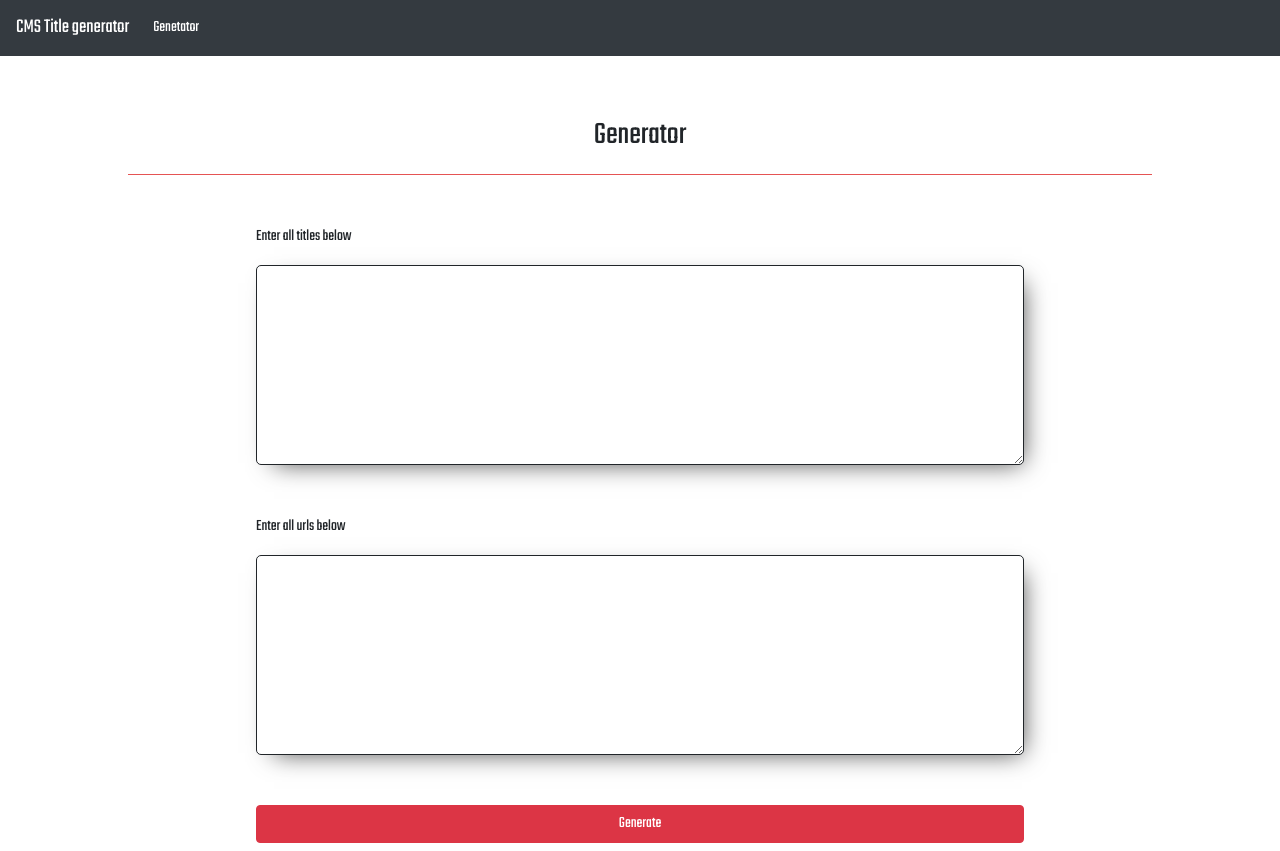
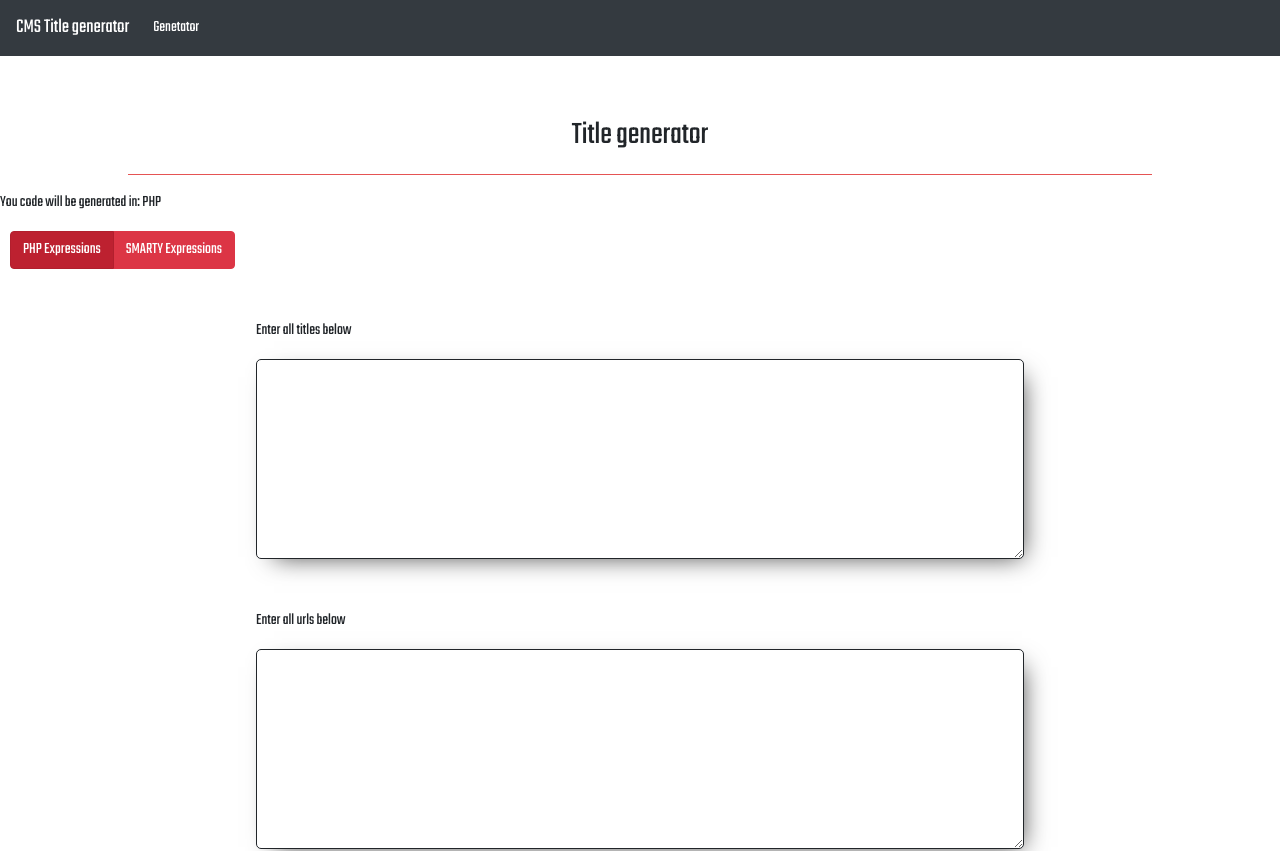
Before and after one commit to DevWichrowski/CMS-title-generator, a React (Create React App) app: page / in a window 1280 px wide. Shown: the top 851 px of the page. Built offline with nearby package versions, Linux system fonts and the light colour scheme.

Commit message:
Add reverted changes
Bug is fixed

```diff
--- a/src/components/Dashboard/TitleGenerator/TitleGenerator.js
+++ b/src/components/Dashboard/TitleGenerator/TitleGenerator.js
@@ -2,10 +2,9 @@ import React, { Component } from 'react';
 import { connect } from 'react-redux';
 import { getLoginStatus } from '../../../store/selectors/users.selectors';
 import './TitleGenerator.scss';
-import { Button } from 'react-bootstrap';
+import { Button, ToggleButton, ToggleButtonGroup, ButtonToolbar } from 'react-bootstrap';
 import AlertSuccess from './AlertSuccess/AlertSuccess';
 import AlertError from './AlertError/AlertError';
-import ButtonGenerate from './ButtonGenerate/ButtonGenerate';
 import ResultModal from './ResultModal/ResultModal';
 
 class TitleGenerator extends Component {
@@ -20,7 +19,8 @@ class TitleGenerator extends Component {
 			alertSuccess: false,
 			alertError: false,
 			textareaResult: null,
-			showResultModal: false
+			showResultModal: false,
+			languageMode: 'PHP'
 		};
 	}
 
@@ -39,8 +39,8 @@ class TitleGenerator extends Component {
 	handleShowModal = () => {
 		this.setState({ showResultModal: !this.state.showResultModal });
 
-		if(this.state.showResultModal === false){
-			this.setState({titlesArray: [], urlsArray: []});
+		if (this.state.showResultModal === false) {
+			this.setState({ titlesArray: [], urlsArray: [] });
 		}
 	};
 
@@ -55,7 +55,20 @@ class TitleGenerator extends Component {
 			result += `?>\n`;
 			result += `\n`;
 			this.setState({ textareaResult: result });
-			// console.log('qwe', this.state.textareaResult);
+			return true;
+		});
+		return result;
+	};
+
+	generateCodeSMARTY = (titles, urls) => {
+		let result = '';
+
+		titles.map((title, index) => {
+			result += `{if $smarty.server.REQUEST_URI eq "${urls}"} \n`;
+			result += `	   echo '<title>${title}</title>'\n`;
+			result += `{/if} \n`;
+			result += `\n`;
+			this.setState({ textareaResult: result });
 			return true;
 		});
 		return result;
@@ -71,12 +84,26 @@ class TitleGenerator extends Component {
 		setTimeout(() => this.setState({ alertError: false }), 3000);
 	};
 
+	handleLanduageMode = (language) => {
+		this.setState({ languageMode: language });
+		console.log(`Switched to: ${language}`);
+	};
+
 	submitGenerate = () => {
 		if (this.state.titlesArray.length > 0 && this.state.urlsArray.length > 0) {
-			this.setState({ generatedCodePHP: this.generateCodePHP(this.state.titlesArray, this.state.urlsArray) });
-			this.handleAlertSuccess();
-			this.handleShowModal();
-			this.setState({titlesArray: [], urlsArray: []})
+			if (this.state.languageMode === 'PHP') {
+				this.setState({ generatedCodePHP: this.generateCodePHP(this.state.titlesArray, this.state.urlsArray) });
+				this.handleAlertSuccess();
+				this.handleShowModal();
+				this.setState({ titlesArray: [], urlsArray: [] });
+			} else {
+				this.setState({
+					generatedCodePHP: this.generateCodeSMARTY(this.state.titlesArray, this.state.urlsArray)
+				});
+				this.handleAlertSuccess();
+				this.handleShowModal();
+				this.setState({ titlesArray: [], urlsArray: [] });
+			}
 		} else {
 			this.handleAlertError();
 		}
@@ -88,15 +115,30 @@ class TitleGenerator extends Component {
 				{this.state.alertSuccess ? <AlertSuccess /> : null}
 				{this.state.alertError ? <AlertError /> : null}
 
-				<h1>Generator</h1>
+				<h1>Title generator</h1>
 				<hr />
+
+				<div className="language-mode">
+					<p>You code will be generated in: {this.state.languageMode}</p>
+					<ButtonToolbar>
+						<ToggleButtonGroup type="radio" name="options" defaultValue={1}>
+							<ToggleButton value={1} variant="danger" onClick={() => this.handleLanduageMode('PHP')}>
+								PHP Expressions
+							</ToggleButton>
+							<ToggleButton value={2} variant="danger" onClick={() => this.handleLanduageMode('SMARTY')}>
+								SMARTY Expressions
+							</ToggleButton>
+						</ToggleButtonGroup>
+					</ButtonToolbar>
+				</div>
+
 				<div className="titles-textarea">
 					<p>Enter all titles below</p>
-					<textarea className="custom-textarea" onChange={this.saveTitle}/>
+					<textarea className="custom-textarea" onChange={this.saveTitle} />
 				</div>
 				<div className="ulrs-textarea">
 					<p>Enter all urls below</p>
-					<textarea className="custom-textarea" onChange={this.saveUrls}/>
+					<textarea className="custom-textarea" onChange={this.saveUrls} />
 				</div>
 				<ResultModal
 					handleModal={this.handleShowModal}
```
